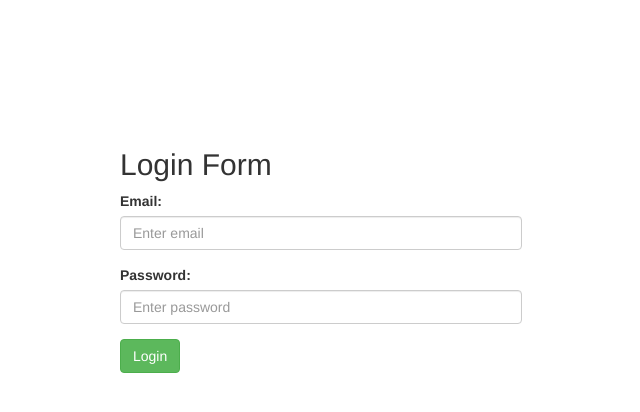
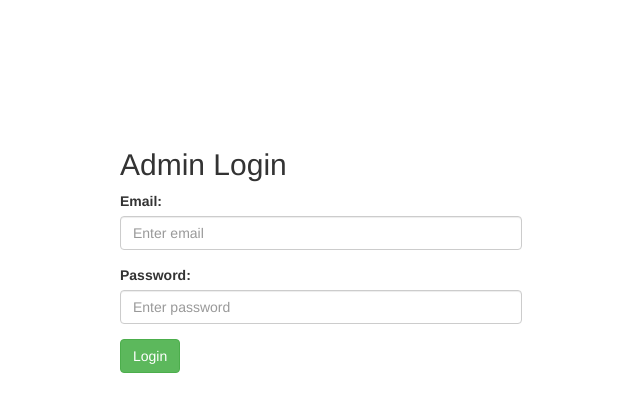
Before and after one commit to fredrickwampamba/intern_finder, a PHP site: page / in a window 1280 px wide. Shown: the top 412 px of the page, without its empty margins (319-959 px from the left). Run offline with PHP 8.4, Linux system fonts and the light colour scheme; data that the repository does not hold is empty.

Commit message:
new modifications to the index/ login page

```diff
--- a/index.php
+++ b/index.php
@@ -6,12 +6,7 @@
     $email = $_REQUEST['email'];
     $password = $_REQUEST['password'];
 
-    $conn = new mysqli("localhost", "root", "", "amir");
-
-    // Check connection
-    if (!$conn) {
-      die("Connection failed: " . mysqli_connect_error());
-    }
+    include 'conn/conn.php';
 
     $sql = "SELECT * FROM users where email = '$email' and password = '$password'";
     $result = $conn->query($sql);
@@ -26,7 +21,7 @@
 <!DOCTYPE html>
   <html lang="en">
   <head>
-    <title>Customer Login</title>
+    <title>Admin Login</title>
     <meta charset="utf-8">
     <meta name="viewport" content="width=device-width, initial-scale=1">
     <link rel="stylesheet" href="css/bootstrap.min.css">
@@ -36,7 +31,7 @@
   <body>
 
   <div class="container" style="padding: 10% 30%;">
-    <h2>Login Form</h2>
+    <h2>Admin Login</h2>
     <?php echo $error; ?>
     <form method="post">
       <div class="form-group">
```
